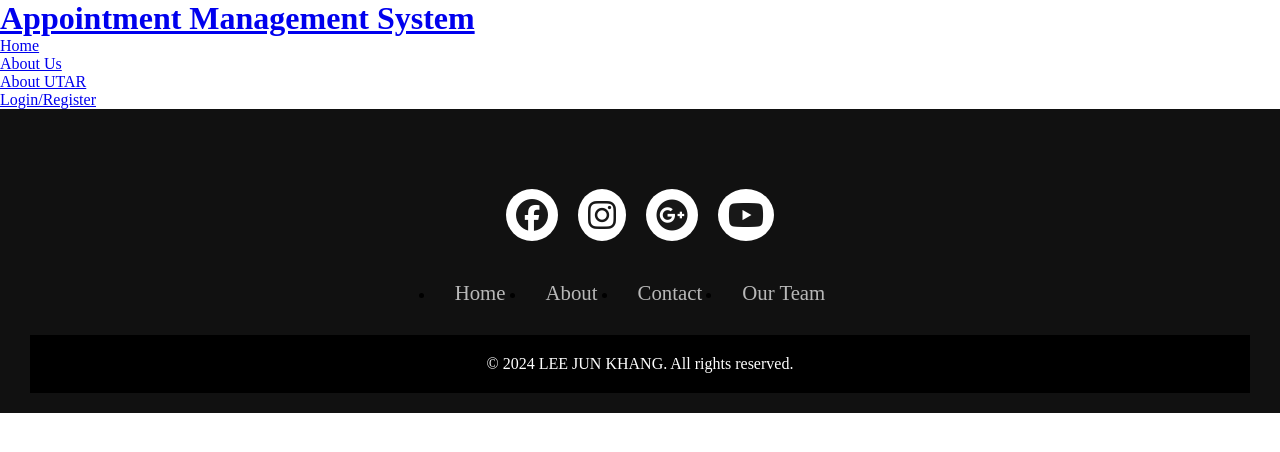
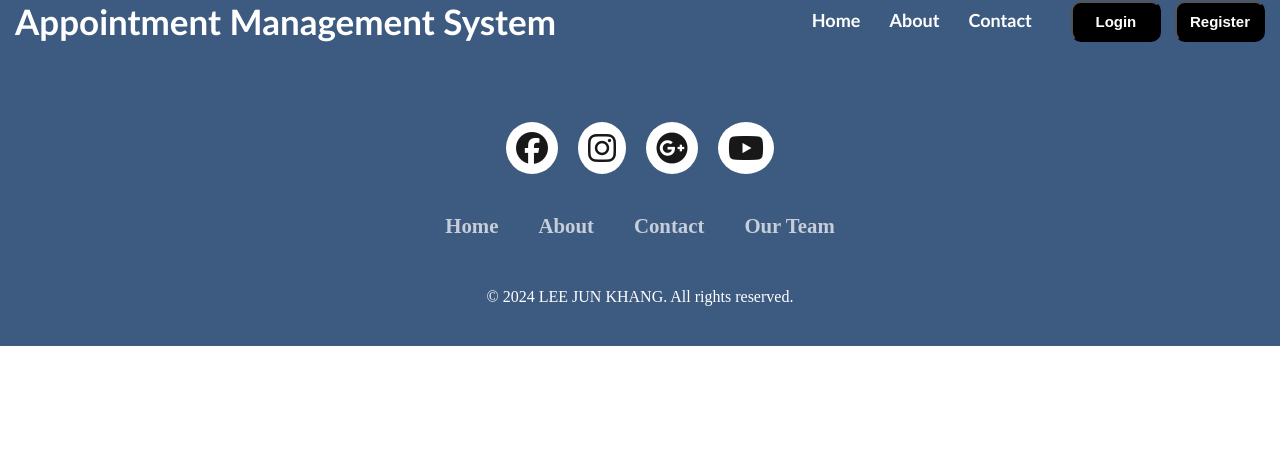
Before and after one commit to blaabala/FYP1-repo, a PHP site: page / in a window 1280 px wide. Shown: the top 452 px of the page. Run offline with PHP 8.4, Linux system fonts and the light colour scheme; some libraries are stand-ins or nearby versions.

Commit message:
add favicon.ico and some css stylings

```diff
--- a/css/style.css
+++ b/css/style.css
@@ -2,10 +2,11 @@
 	padding: 0;
 	margin: 0;
 	box-sizing: border-box;
+	text-decoration: none;
 }
 
 footer {
-	background-color: #111;
+	background-color: #3D5A80;
 }
 
 .footer-container {
@@ -33,7 +34,7 @@ footer {
 }
 
 .footer-icons a:hover {
-	background-color: #111;
+	background-color: #3D5A80;
 	transition: 0.5s;
 }
 
@@ -65,7 +66,7 @@ footer {
 }
 
 .footer-bottom {
-	background-color: #000;
+	background-color: #3D5A80;
 	padding: 20px;
 	text-align: center;
 }
@@ -73,3 +74,31 @@ footer {
 .footer-bottom p {
 	color: white;
 }
+
+/* Header Color Palettes
+   1. #3D5A80
+   2. #98C1D9
+   3. #E0FBFC
+   4. #EE6C4D */
+
+.navbar{
+	background: #3D5A80; font-family: calibri; padding-right: 15px;padding-left: 15px;
+}
+.navdiv{
+	display: flex; align-items: center; justify-content: space-between;
+}
+.logo a{
+	font-size: 35px; font-weight: 600; color: white;
+}
+li{
+	list-style: none; display: inline-block;
+}
+li a{
+	color: white; font-size: 18px; font-weight: bold; margin-right: 25px;
+}
+button{
+	background-color: black; margin-left: 10px; border-radius: 10px; padding: 10px; width: 90px;
+}
+button a{
+	color: white; font-weight: bold; font-size: 15px;
+}
--- a/index.html
+++ b/index.html
@@ -3,20 +3,26 @@
 <head>
 	<title>Welcome</title>
   	<meta charset="utf-8">
-  <meta name="viewport" content="width=device-width, initial-scale=1">
+  	<meta name="description" content="">
+  	<meta http-equiv="X-UA-Compatible" content="IE=edge">
+  	<meta name="viewport" content="width=device-width, initial-scale=1, shrink-to-fit=no">
   	<link rel="stylesheet" href="css/style.css">
   	<link rel="stylesheet" type="text/css" href="https://cdnjs.cloudflare.com/ajax/libs/font-awesome/6.6.0/css/all.min.css">
+	<link rel="icon" type="image/x-icon" href="images/favicon.ico">
 </head>
 <body>
     <header>
-        <h1><a href="index.php">Appointment Management System</a></h1>
-        <nav>
-            <ul class="menu">
-                <li><a href="index.php" class="active">Home</a></li>
-                <li><a href="about.php">About Us</a></li>
-                <li><a href="https://www.utar.edu.my/">About UTAR</a></li>
-                <li><a href="login.php">Login/Register</a></li>
+		<nav class="navbar">
+			<div class="navdiv">
+				<div class="logo"><a href="#">Appointment Management System</a> </div>
+				<ul>
+					<li><a href="#">Home</a></li>
+					<li><a href="#">About</a></li>
+					<li><a href="#">Contact</a></li>
+					<button><a href="#">Login</a></button>
+					<button><a href="#">Register</a></button>
 				</ul>
+			</div>
 		</nav>
     </header>
 
```
Also changed, not shown: images/AMS.png (added), images/favicon.ico (added). Lines whose indentation alone changed are shown as unchanged.
